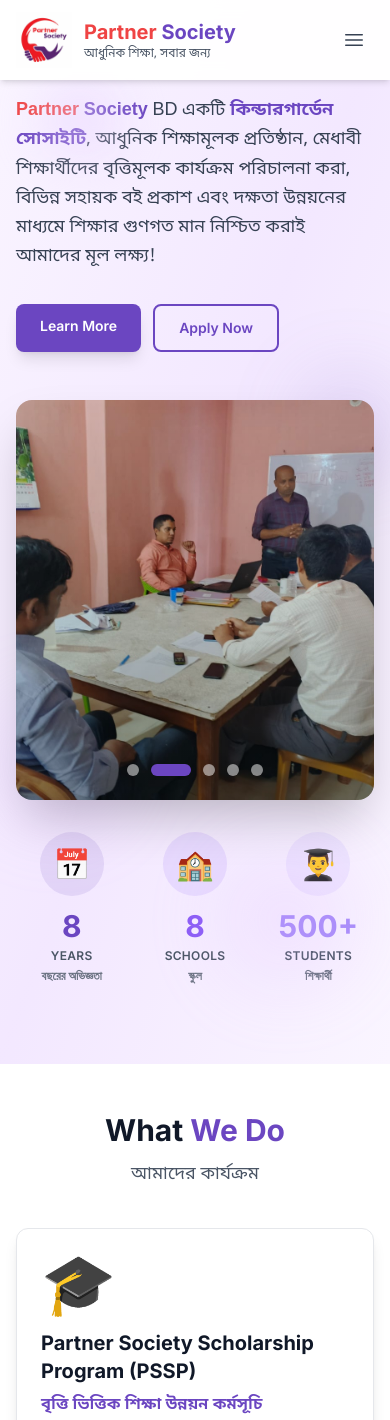
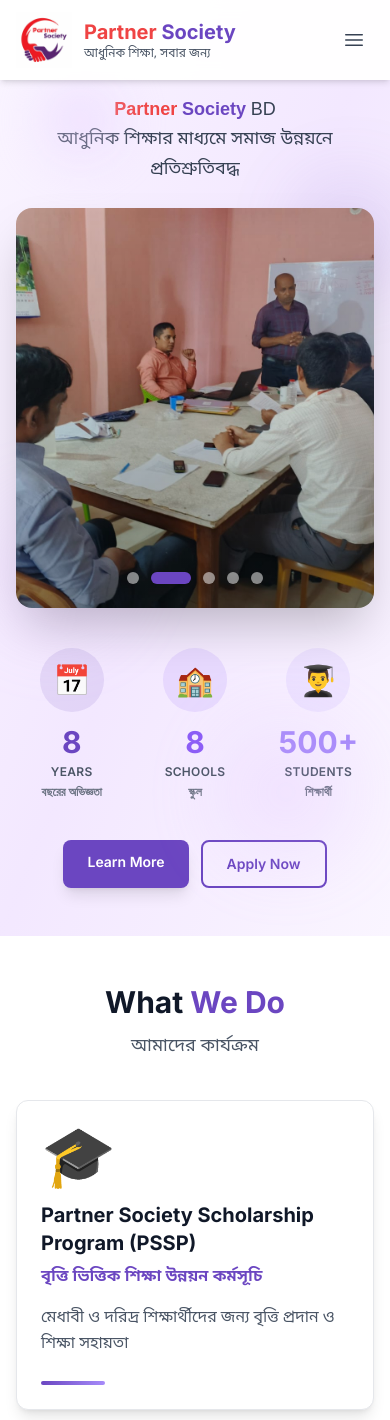
Before and after one commit to ronssrony/partner-society, a Nuxt app: page / in a window 390 px wide. Shown: the top 1420 px of the page. Built offline with nearby package versions, Linux system fonts and the light colour scheme.

Commit message:
Add responsive layout and styling to `HeroPartnerSociety`: Introduce separate layouts for desktop and mobile, update button styles, and enhance image slider with navigation and hover effects. Include mobile-specific stats and shorter text for improved user experience.

```diff
--- a/app/components/HeroPartnerSociety.vue
+++ b/app/components/HeroPartnerSociety.vue
@@ -126,36 +126,32 @@ onUnmounted(() => {
 <template>
   <section id="home" class="relative min-h-[85vh] md:min-h-[90vh] bg-gradient-to-br from-purple-50 via-purple-100 to-purple-50 pt-24 md:pt-24 pb-12 md:pb-16 ">
     <div class="container-custom">
-      <div class="grid lg:grid-cols-2 gap-12 items-center">
+      <!-- Desktop Layout (lg and above) -->
+      <div class="hidden lg:grid lg:grid-cols-2 gap-12 items-center">
         <!-- Left Content -->
         <div class="space-y-8">
           <!-- Intro Text -->
           <div class="space-y-6">
-            <p class="text-lg md:text-xl lg:text-2xl text-gray-700 font-bengali leading-relaxed">
+            <p class="text-xl lg:text-2xl text-gray-700 font-bengali leading-relaxed">
               <span class="text-[#EF4444] font-bold">Partner</span> <span class="text-[#6B46C1] font-bold">Society</span> BD একটি <span class="text-[#6B46C1] font-bold">কিন্ডারগার্ডেন সোসাইটি</span>, আধুনিক শিক্ষামূলক প্রতিষ্ঠান, মেধাবী শিক্ষার্থীদের বৃত্তিমূলক কার্যক্রম পরিচালনা করা, বিভিন্ন সহায়ক বই প্রকাশ এবং দক্ষতা উন্নয়নের মাধ্যমে শিক্ষার গুণগত মান নিশ্চিত করাই আমাদের মূল লক্ষ্য!
             </p>
           </div>
-
-          <!-- Stats Counter -->
-
 
           <!-- CTA Buttons -->
           <div class="flex flex-wrap gap-3">
             <a
               href="#programs"
-              class="bg-[#6B46C1] hover:bg-[#553399] text-white px-6 md:px-8 py-3 md:py-4 rounded-lg font-semibold transition-all duration-300 hover:scale-105 shadow-lg inline-block text-sm md:text-base"
+              class="bg-[#6B46C1] hover:bg-[#553399] text-white px-8 py-4 rounded-lg font-semibold transition-all duration-300 hover:scale-105 shadow-lg inline-block text-base"
             >
               Learn More
             </a>
             <a
               href="/registration"
-              class="border-2 border-[#6B46C1] text-[#6B46C1] hover:bg-[#6B46C1] hover:text-white px-6 md:px-8 py-3 md:py-4 rounded-lg font-semibold transition-all duration-300 hover:scale-105 inline-block text-sm md:text-base"
+              class="border-2 border-[#6B46C1] text-[#6B46C1] hover:bg-[#6B46C1] hover:text-white px-8 py-4 rounded-lg font-semibold transition-all duration-300 hover:scale-105 inline-block text-base"
             >
               Apply Now
             </a>
           </div>
-
-
         </div>
 
         <!-- Right Side - Image Slider -->
@@ -166,7 +162,7 @@ onUnmounted(() => {
         >
           <div class="rounded-2xl overflow-hidden shadow-2xl">
             <!-- Image Container -->
-            <div class="relative h-[400px] md:h-[500px] lg:h-[600px] overflow-hidden">
+            <div class="relative h-[600px] overflow-hidden">
               <!-- Images -->
               <div
                 v-for="(image, index) in heroImages"
@@ -240,7 +236,9 @@ onUnmounted(() => {
           <div class="absolute -bottom-6 -left-6 w-32 h-32 bg-purple-300 rounded-full opacity-20 blur-2xl"></div>
         </div>
       </div>
-      <div class="grid grid-cols-3 gap-3 md:gap-4 py-8 md:py-6 justify-center mx-auto max-w-4xl">
+
+      <!-- Desktop Stats Counter -->
+      <div class="hidden lg:grid grid-cols-3 gap-4 py-6 justify-center mx-auto max-w-4xl">
         <div
             v-for="(stat, index) in stats"
             :key="stat.id"
@@ -273,6 +271,149 @@ onUnmounted(() => {
           </p>
         </div>
       </div>
+
+      <!-- Mobile Layout (below lg) -->
+      <div class="lg:hidden space-y-6">
+        <!-- Mobile Intro Text - Shorter version -->
+        <div class="text-center">
+          <p class="text-lg md:text-xl text-gray-700 font-bengali leading-relaxed">
+            <span class="text-[#EF4444] font-bold">Partner</span> <span class="text-[#6B46C1] font-bold">Society</span> BD <br> আধুনিক শিক্ষার মাধ্যমে সমাজ উন্নয়নে প্রতিশ্রুতিবদ্ধ
+          </p>
+        </div>
+
+        <!-- Mobile Image Slider -->
+        <div
+          class="relative group"
+          @mouseenter="handleMouseEnter"
+          @mouseleave="handleMouseLeave"
+        >
+          <div class="rounded-2xl overflow-hidden shadow-2xl">
+            <!-- Image Container -->
+            <div class="relative h-[400px] md:h-[500px] overflow-hidden">
+              <!-- Images -->
+              <div
+                v-for="(image, index) in heroImages"
+                :key="index"
+                :class="[
+                  'absolute inset-0 transition-transform duration-700 ease-in-out',
+                  currentImageIndex === index ? 'translate-x-0 z-10' :
+                  currentImageIndex > index ? '-translate-x-full z-0' : 'translate-x-full z-0'
+                ]"
+              >
+                <img
+                  :src="image"
+                  :alt="`Hero Image ${index + 1}`"
+                  class="w-full h-full object-cover"
+                />
+                <!-- Gradient Overlay -->
+                <div class="absolute inset-0 bg-gradient-to-t from-black/30 to-transparent"></div>
+              </div>
+
+              <!-- Navigation Buttons - Show on Hover -->
+              <transition
+                enter-active-class="transition duration-300 ease-out"
+                enter-from-class="opacity-0"
+                enter-to-class="opacity-100"
+                leave-active-class="transition duration-200 ease-in"
+                leave-from-class="opacity-100"
+                leave-to-class="opacity-0"
+              >
+                <div v-show="isHovered" class="absolute inset-0 z-20 flex items-center justify-between px-4">
+                  <!-- Previous Button -->
+                  <button
+                    @click="prevSlide"
+                    class="bg-white/90 hover:bg-white text-[#6B46C1] rounded-full p-3 shadow-lg transform hover:scale-110 transition-all duration-300"
+                  >
+                    <svg class="w-6 h-6" fill="none" stroke="currentColor" viewBox="0 0 24 24">
+                      <path stroke-linecap="round" stroke-linejoin="round" stroke-width="2" d="M15 19l-7-7 7-7"></path>
+                    </svg>
+                  </button>
+
+                  <!-- Next Button -->
+                  <button
+                    @click="nextSlide"
+                    class="bg-white/90 hover:bg-white text-[#6B46C1] rounded-full p-3 shadow-lg transform hover:scale-110 transition-all duration-300"
+                  >
+                    <svg class="w-6 h-6" fill="none" stroke="currentColor" viewBox="0 0 24 24">
+                      <path stroke-linecap="round" stroke-linejoin="round" stroke-width="2" d="M9 5l7 7-7 7"></path>
+                    </svg>
+                  </button>
+                </div>
+              </transition>
+
+              <!-- Pagination Dots -->
+              <div class="absolute bottom-6 left-1/2 transform -translate-x-1/2 flex gap-3 z-20">
+                <button
+                  v-for="(image, index) in heroImages"
+                  :key="index"
+                  @click="goToSlide(index)"
+                  :class="[
+                    'transition-all duration-300 rounded-full',
+                    currentImageIndex === index
+                      ? 'w-10 h-3 bg-[#6B46C1]'
+                      : 'w-3 h-3 bg-white/50 hover:bg-white/80'
+                  ]"
+                ></button>
+              </div>
+            </div>
+          </div>
+
+          <!-- Decorative Elements -->
+          <div class="absolute -top-6 -right-6 w-24 h-24 bg-[#6B46C1] rounded-full opacity-20 blur-2xl"></div>
+          <div class="absolute -bottom-6 -left-6 w-32 h-32 bg-purple-300 rounded-full opacity-20 blur-2xl"></div>
+        </div>
+
+        <!-- Mobile Stats Counter -->
+        <div class="grid grid-cols-3 gap-3 md:gap-4 py-4 justify-center mx-auto max-w-4xl">
+          <div
+            v-for="(stat, index) in stats"
+            :key="`mobile-${stat.id}`"
+            class="text-center group"
+          >
+            <!-- Icon Circle -->
+            <div
+              class="w-16 h-16 mx-auto mb-3 rounded-full flex items-center justify-center transform group-hover:scale-110 transition-transform duration-300"
+              :style="{ backgroundColor: stat.color + '20' }"
+            >
+              <span class="text-3xl">{{ stat.icon }}</span>
+            </div>
+
+            <!-- Counter -->
+            <div class="mb-1">
+              <span
+                class="text-3xl md:text-4xl font-bold"
+                :style="{ color: stat.color }"
+              >
+                {{ counters[index] }}{{ stat.suffix || '' }}
+              </span>
+            </div>
+
+            <!-- Label -->
+            <p class="text-gray-600 font-semibold text-xs uppercase tracking-wide mb-1">
+              {{ stat.label }}
+            </p>
+            <p class="text-gray-500 font-semibold text-xs">
+              {{ stat.labelBengali }}
+            </p>
+          </div>
+        </div>
+
+        <!-- Mobile CTA Buttons -->
+        <div class="flex flex-wrap gap-3 justify-center">
+          <a
+            href="#programs"
+            class="bg-[#6B46C1] hover:bg-[#553399] text-white px-6 py-3 rounded-lg font-semibold transition-all duration-300 hover:scale-105 shadow-lg inline-block text-sm"
+          >
+            Learn More
+          </a>
+          <a
+            href="/registration"
+            class="border-2 border-[#6B46C1] text-[#6B46C1] hover:bg-[#6B46C1] hover:text-white px-6 py-3 rounded-lg font-semibold transition-all duration-300 hover:scale-105 inline-block text-sm"
+          >
+            Apply Now
+          </a>
+        </div>
+      </div>
     </div>
 
     <!-- Floating Background Shapes -->
```
